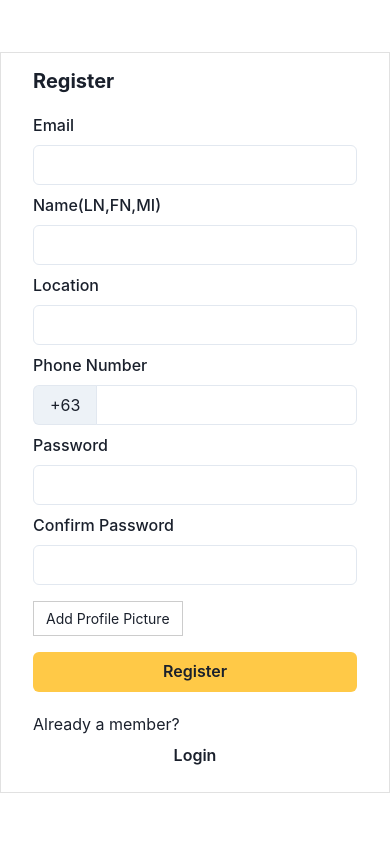
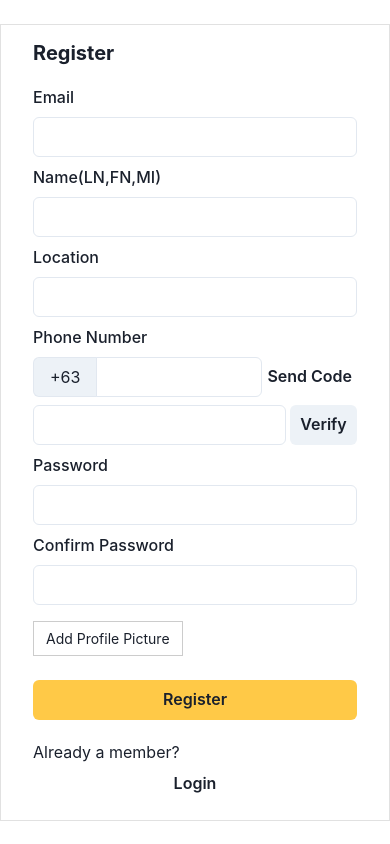
Before and after one commit to frost4d/aquarizz_final-jgidoD-patch-8.1.2-dev-jtsung, a React (Create React App) app: page /register in a window 390 px wide. Built offline with nearby package versions, Linux system fonts and the light colour scheme; no server answers; the database is empty; a web font is replaced by a local one.

Commit message:
otp phone number

```diff
--- a/src/components/Register.js
+++ b/src/components/Register.js
@@ -18,7 +18,7 @@ import { useForm } from "react-hook-form";
 import { Link, useNavigate } from "react-router-dom";
 import { UserAuth } from "./context/AuthContext";
 import { doc, setDoc, serverTimestamp } from "firebase/firestore";
-import { db, storage } from "../firebase/firebaseConfig";
+import { db, storage, auth } from "../firebase/firebaseConfig";
 import { useEffect, useState } from "react";
 import {
   ref,
@@ -26,10 +26,14 @@ import {
   uploadBytesResumable,
   getDownloadURL,
 } from "firebase/storage";
+import { RecaptchaVerifier, signInWithPhoneNumber } from "firebase/auth";
 
 const Register = () => {
   const { isOpen, onOpen, onClose } = useDisclosure();
   const { createUser } = UserAuth();
+  const [phoneNumber, setPhoneNumber] = useState();
+  const [verification, setVerification] = useState();
+  const [otp, setOtp] = useState();
   const [userData, setUserData] = useState();
   const [loading, setLoading] = useState(false);
   const [userPhoto, setUserPhoto] = useState();
@@ -71,6 +75,7 @@ const Register = () => {
 
   const handleRegister = async (data) => {
     try {
+      console.log("registered");
       const { user } = await createUser(data.email, data.password);
       toast({
         position: "top",
@@ -90,7 +95,6 @@ const Register = () => {
         phoneNumber: data.phoneNumber,
       });
       user.updateProfile({ displayName: data.name });
-
       navigate("/dashboard");
     } catch (err) {
       switch (err.code) {
@@ -105,33 +109,31 @@ const Register = () => {
       }
     }
 
-    // .then( (userCredentials) => {
+    reset();
+  };
 
-    //   toast({
-    //     title: "Account Created.",
-    //     description: "Welcome to Aquarizz!",
-    //     status: "success",
-    //     duration: 4000,
-    //     position: "top"
-    //   });
+  const sendOTP = async () => {
+    try {
+      const recaptcha = new RecaptchaVerifier(auth, "recaptcha", {});
+      const confirmation = await signInWithPhoneNumber(
+        auth,
+        `+63${phoneNumber}`,
+        recaptcha
+      );
+      setVerification(confirmation);
+      console.log(confirmation);
+    } catch (err) {
+      console.log(err.message);
+    }
+  };
 
-    // }).catch((error) => {
-    //   switch (error.code) {
-    //     case "auth/email-already-in-use":
-    //       toast({
-    //         position: "top",
-    //         title: "Can't create account.",
-    //         description: "Sorry, email is already in use.",
-    //         status: "error",
-    //         duration: 4000,
-    //         position: "top"
-
-    //       });
-    //       break;
-    //   }
-    // });
-
-    reset();
+  const verifyOTP = async () => {
+    try {
+      const data = await verification.confirm(otp);
+      console.log(data);
+    } catch (err) {
+      console.log(err.message);
+    }
   };
 
   return (
@@ -198,10 +200,10 @@ const Register = () => {
               </FormControl>
               <FormControl>
                 <FormLabel>Phone Number</FormLabel>
-                <Stack>
                 <InputGroup>
                   <InputLeftAddon children="+63" />
                   <Input
+                    type="number"
                     maxLength={10}
                     {...register("phoneNumber", {
                       required: true,
@@ -215,9 +217,22 @@ const Register = () => {
                       },
                     })}
                     aria-invalid={errors.phoneNumber ? "true" : "false"}
+                    onChange={(e) => {
+                      setPhoneNumber(e.target.value);
+                    }}
                   />
+                  <Button
+                    mx="12px"
+                    variant="none"
+                    onClick={() => {
+                      sendOTP();
+                      console.log(phoneNumber);
+                    }}
+                  >
+                    Send Code
+                  </Button>
                 </InputGroup>
-                </Stack>
+
                 {errors.phoneNumber?.type === "required" && (
                   <p style={{ color: "#d9534f", fontSize: "12px" }}>
                     Phone Number is required
@@ -229,6 +244,25 @@ const Register = () => {
                   </p>
                 )}
               </FormControl>
+              <Flex gap="1">
+                <Input
+                  onChange={(e) => {
+                    setOtp(e.target.value);
+                  }}
+                  {...register("otp", {
+                    required: true,
+                    maxLength: 6,
+                    minLength: "6",
+                  })}
+                />
+
+                <Button onClick={verifyOTP}>Verify</Button>
+                {errors.otp?.type === "required" && (
+                  <p style={{ color: "#d9534f", fontSize: "12px" }}>
+                    OTP is required
+                  </p>
+                )}
+              </Flex>
               <FormControl>
                 <FormLabel>Password</FormLabel>
                 <Input
@@ -296,6 +330,7 @@ const Register = () => {
                   },
                 })}
               />
+              <Box id="recaptcha" textAlign="center"></Box>
               <Button bg="#ffc947" w="100%" type="submit">
                 Register
               </Button>
--- a/src/components/main/ProfilePage.js
+++ b/src/components/main/ProfilePage.js
@@ -210,10 +210,10 @@ function ProfilePage() {
     };
 
     const checkShop = async () => {
-      const shopRef = doc(db, "shop", userId);
-
-      const docSnap = await getDoc(shopRef);
-      if (!docSnap.exists()) {
+      const shopRef = collection(db, "shop");
+      const q = query(shopRef, where("authorID", "==", userId));
+      const docSnap = await getDocs(q);
+      if (docSnap.docs.length === 0) {
         console.log("doesn't exist" + userId);
         setHasShop(false);
       } else {
```
Lines whose indentation alone changed are shown as unchanged.
